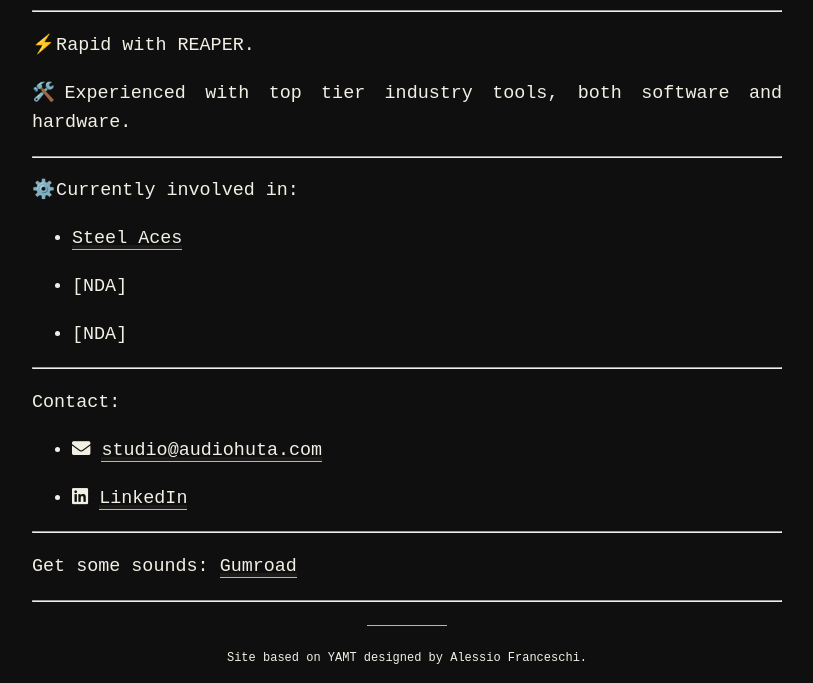
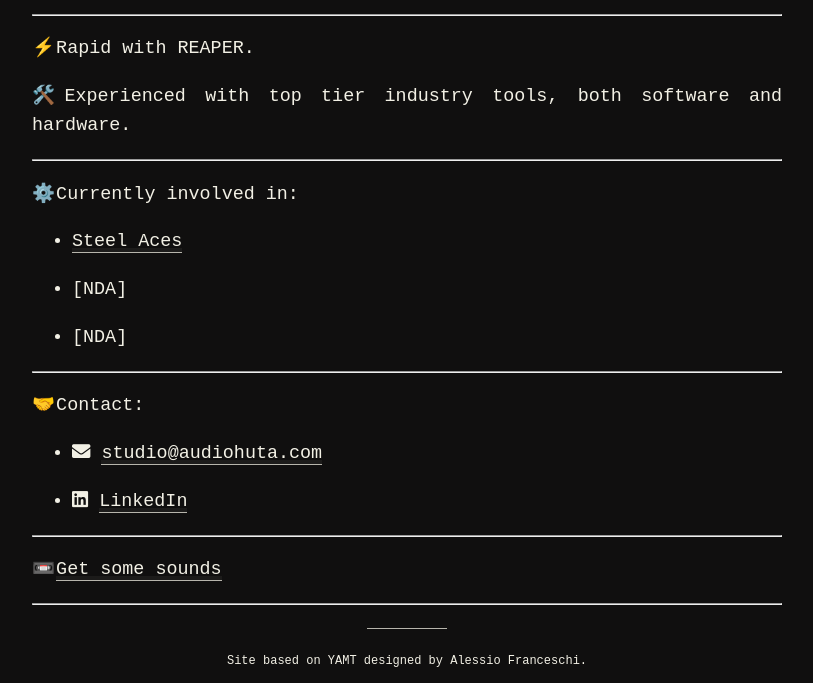
Before and after one commit to lucanentis/lucanentis.github.io, a Jekyll site: the page built from index.md, in a window 1280 px wide, cut to the strip 843-1526 px from the top of the page. Shown: the whole strip, without its empty margins (233-1046 px from the left). Built offline with Jekyll 4.4.1, drawn with Linux system fonts in a browser that asks for light colours; nearby versions of some CDN libraries.

Commit message:
Visual balance fixes

```diff
--- a/_data/social.yml
+++ b/_data/social.yml
@@ -3,6 +3,6 @@
 
 
 social:
-  - {icon: 'linkedin', type: "brand", link: 'https://www.linkedin.com/in/lukasz-rudzinski/'}
+  - {icon: 'linkedin', type: "solid", link: 'https://www.linkedin.com/in/lukasz-rudzinski/'}
 
   - {icon: 'envelope', type: "solid", link: 'mailto:studio@audiohuta.com'}
--- a/_sass/header.scss
+++ b/_sass/header.scss
@@ -15,7 +15,7 @@ header{
     margin-left: auto;
     margin-right: auto;
     margin-top: 50px;
-    margin-bottom: 25px;
+    margin-bottom: 0px;
     width: 450px;
     overflow: hidden;
     position: relative;
@@ -101,9 +101,6 @@ header{
                 #reddit:hover{
                     color: $reddit;
                 }
-                #gumroad:hover{
-                    color: rgb(252, 133, 240);
-                }
             }
         }
 }
--- a/index.md
+++ b/index.md
@@ -1,6 +1,7 @@
 ---
 layout: page
 title: Home
+---
 ---
 
 <p class="justify">
@@ -41,7 +42,9 @@ I record, design, implement and systemize sounds for video games.
 
 ---
 
-Contact:
+<p class="justify">
+🤝&hairsp;Contact:
+</p>
 - <i class="fas fa-envelope"></i> [studio@audiohuta.com](mailto:studio@audiohuta.com)
 
 - <i class="fab fa-linkedin"></i> [LinkedIn](https://www.linkedin.com/in/lukasz-rudzinski/)
@@ -50,6 +53,8 @@ Contact:
 
 ---
 
-Get some sounds: [Gumroad](https://audiohuta.gumroad.com/)
+<p class="justify">
+📼&hairsp;<a href="https://audiohuta.gumroad.com/">Get some sounds</a>
+</p>
 
 ---
```
